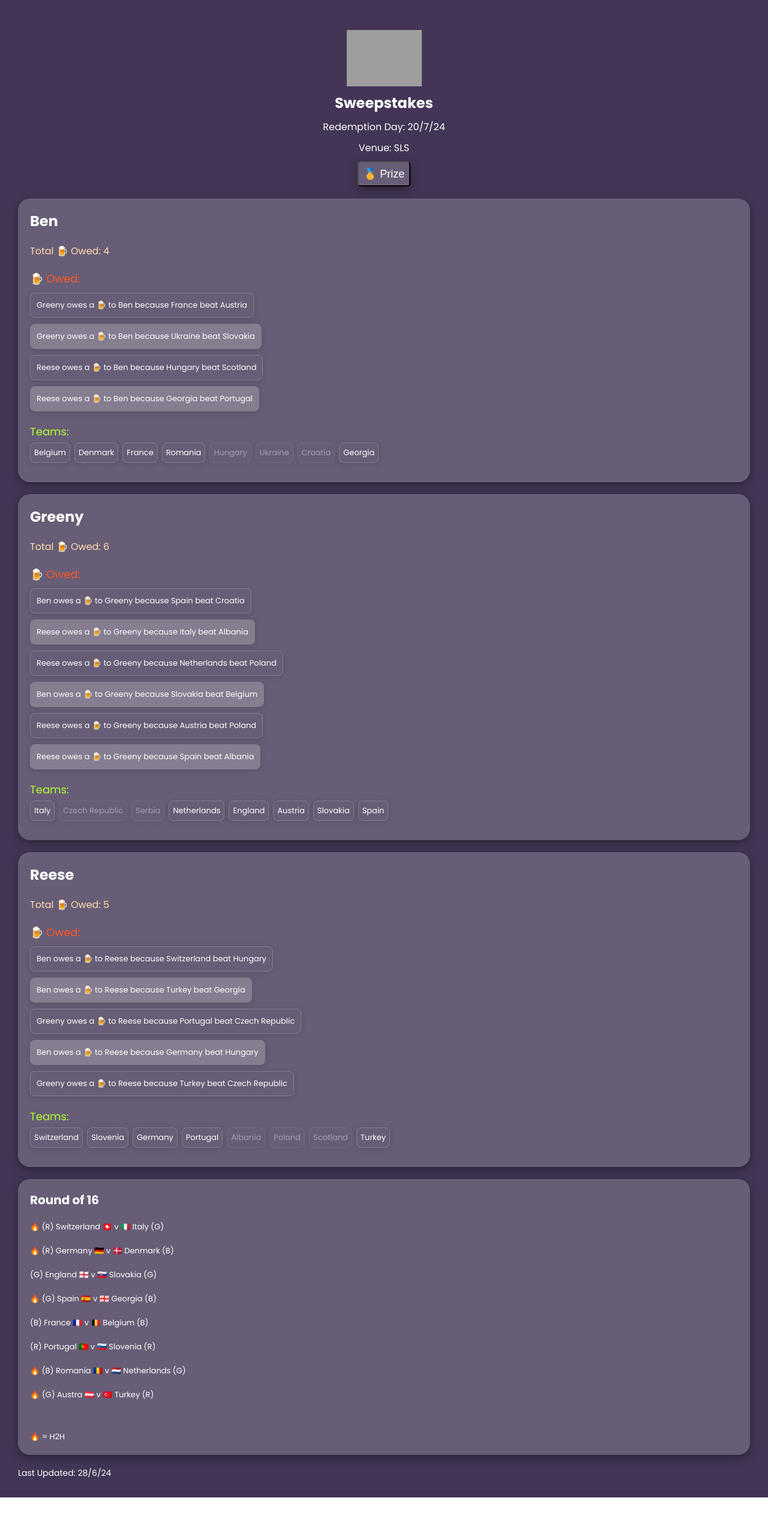
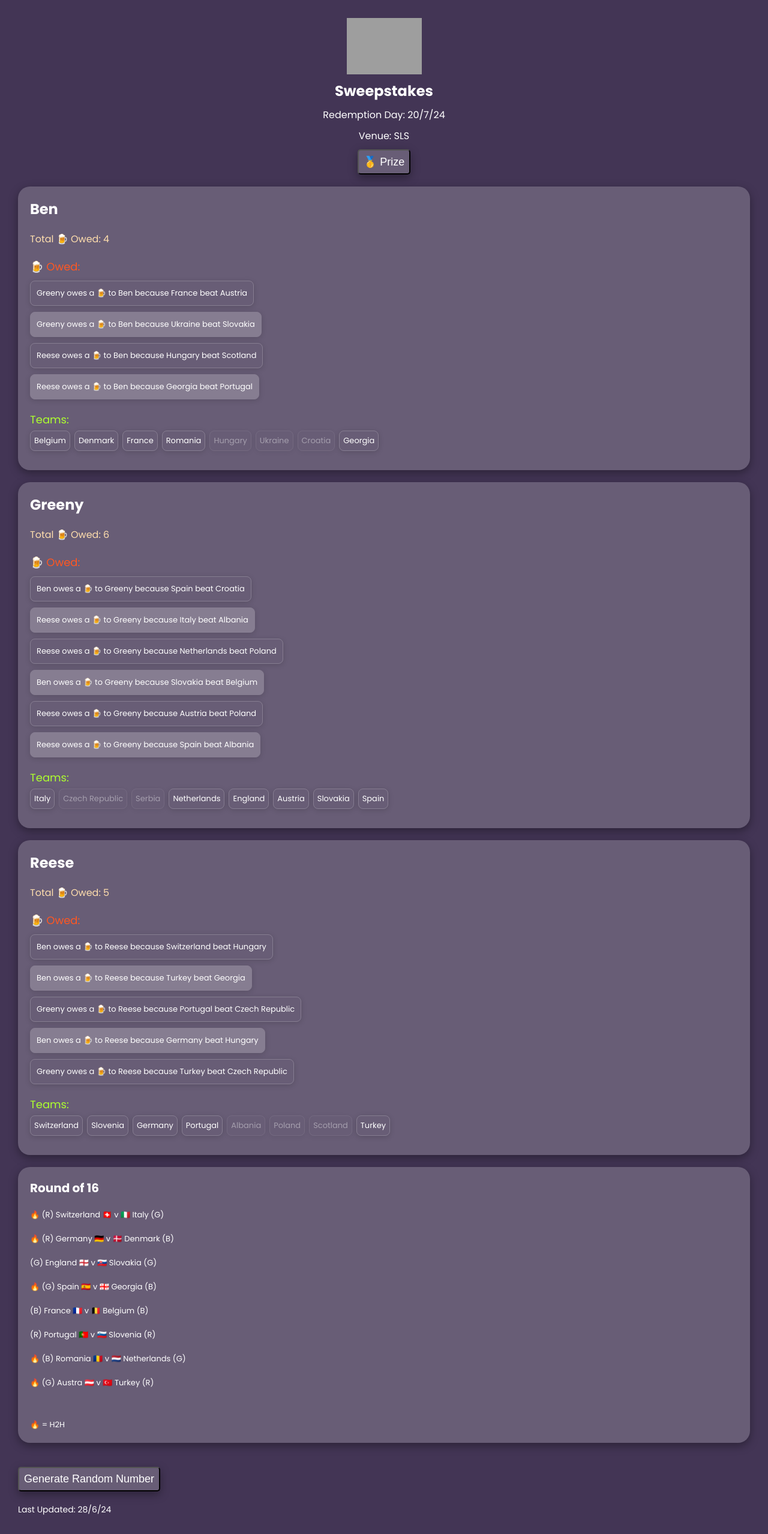
Before and after one commit to marcus-agrippa/euro-sweepstakes, a React (Create React App) app: page / in a window 1280 px wide. Shown: the whole page at 60% size. Before the commit the page ends 2497 px from the top, so only its background shows below. Built offline with nearby package versions, Linux system fonts and the light colour scheme; grey boxes are pictures that could not be loaded; the HTML template or start-up script is replaced by a standard one.

Commit message:
add random number generator

```diff
--- a/src/App.css
+++ b/src/App.css
@@ -66,6 +66,14 @@ body {
   flex-direction: column;
   justify-content: center;
   align-items: center;
+  padding-bottom: 20px;
+  gap: 10px;
+}
+
+.flex-row {
+  display: flex;
+  justify-content: flex-start;
+  align-items: center;
   padding: 20px 0;
   gap: 10px;
 }
@@ -96,3 +104,8 @@ body {
 .event-details {
   color: #fff;
 }
+
+.random-number {
+  font-size: 16px;
+  color: greenyellow;
+}
--- a/src/App.js
+++ b/src/App.js
@@ -7,6 +7,12 @@ import euroFixtures from './data/euro-fixtures.json';
 const App = () => {
   const [friends, setFriends] = useState(countryAllocation);
   const [fixtures, setFixtures] = useState(euroFixtures);
+  const [randomNumber, setRandomNumber] = useState(null);
+
+  const generateRandomNumber = () => {
+    const number = Math.floor(Math.random() * 10) + 1;
+    setRandomNumber(number);
+  };
 
   useEffect(() => {
     if (fixtures.length > 0 && friends.length > 0) {
@@ -102,6 +108,14 @@ const App = () => {
         <br></br>
         <p className='fixtures-sup'>🔥 = H2H</p>
       </div>
+      <div className='flex-row'>
+        <button className='button' onClick={generateRandomNumber}>
+          Generate Random Number
+        </button>
+        {randomNumber !== null && (
+          <p className='random-number'>{randomNumber}</p>
+        )}
+      </div>
       <p className='last-updated'>Last Updated: 28/6/24</p>
     </div>
   );
```
